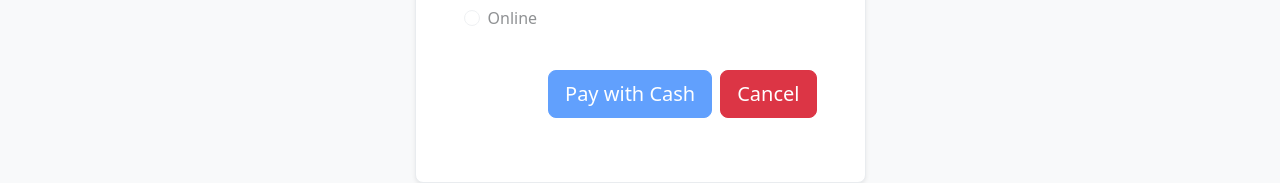
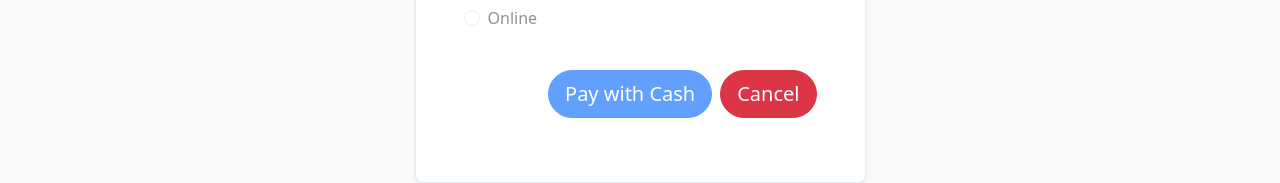
Before and after one commit to elagamy257/FreshCart-E-commerce, a React (Vite) app: page /checkout/1 in a window 1280 px wide. Shown: the part 476-659 px from the top of the page. Built offline with nearby package versions, Linux system fonts and the light colour scheme; sample sign-in values are in the browser's storage.

Commit message:
Update Checkout.jsx

```diff
--- a/src/component/Checkout/Checkout.jsx
+++ b/src/component/Checkout/Checkout.jsx
@@ -189,7 +189,7 @@ export default function Checkout() {
                       <div className="d-flex justify-content-end gap-2 my-3">
                         <button
                           type="submit"
-                          className="btn btn-primary btn-lg custom-hover-btn"
+                          className="btn btn-primary rounded-pill px-3 py-2 btn-lg custom-hover-btn"
                           disabled={
                             !formik.isValid || !formik.dirty || formik.isSubmitting
                           }
@@ -203,8 +203,8 @@ export default function Checkout() {
                           )}
                         </button>
                         <Link
-                          to="/cart"
-                          className="btn btn-danger btn-lg custom-hover-btn"
+                          to="/carts"
+                          className="btn btn-danger rounded-pill px-3 py-2 btn-lg custom-hover-btn"
                         >
                           Cancel
                         </Link>
```
